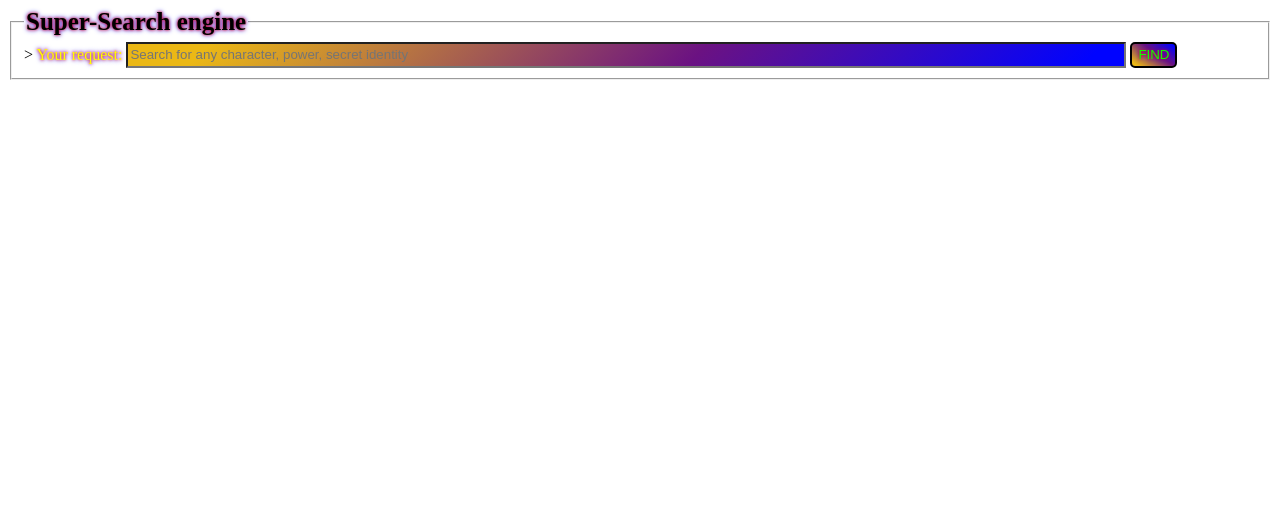
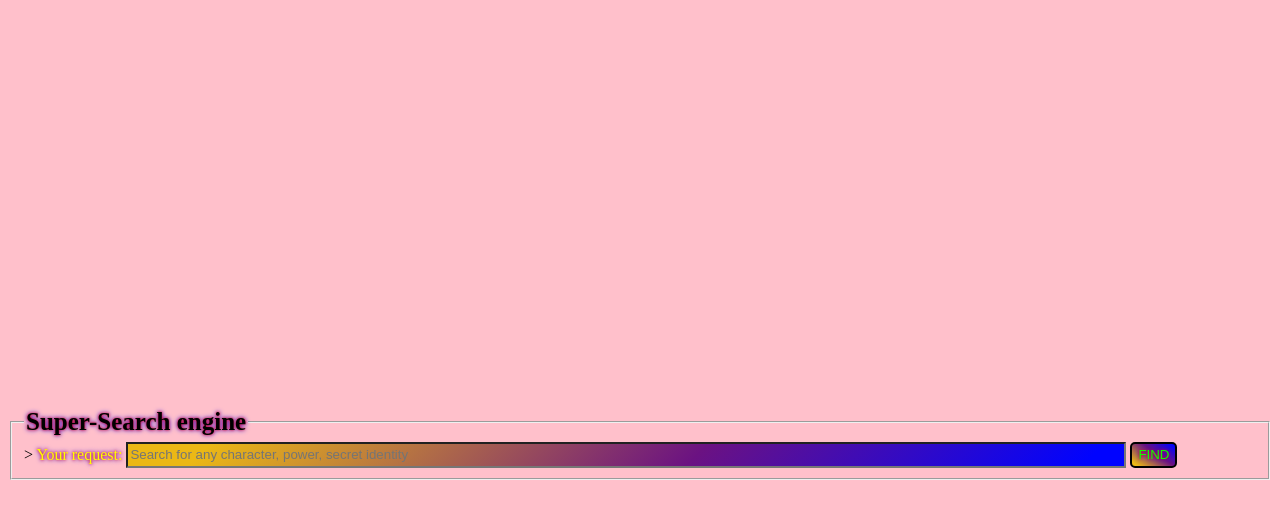
Before and after one commit to Dvareh/First-form, a plain HTML site: page index.html in a window 1280 px wide. Drawn offline with Linux system fonts and the light colour scheme.

Commit message:
Add files via upload

```diff
--- a/style.css
+++ b/style.css
@@ -36,3 +36,10 @@ label {
 	color: yellow;
 	text-shadow: 0 0 3px #FF0000, 0 0 5px #0000FF;
 }
+fieldset {
+	position: relative;
+	top: 400px;
+}
+body {
+	background-color: pink;
+}
```
